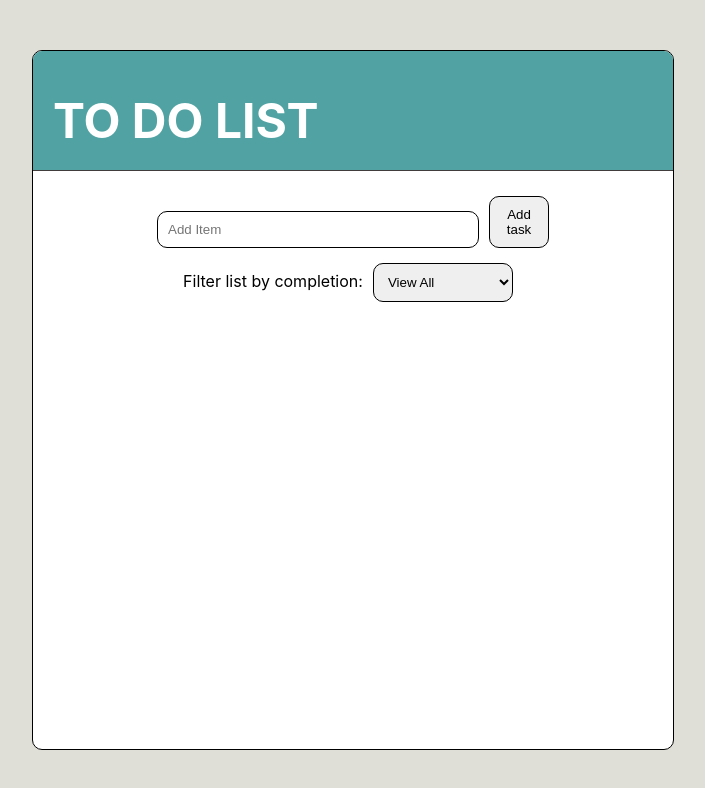
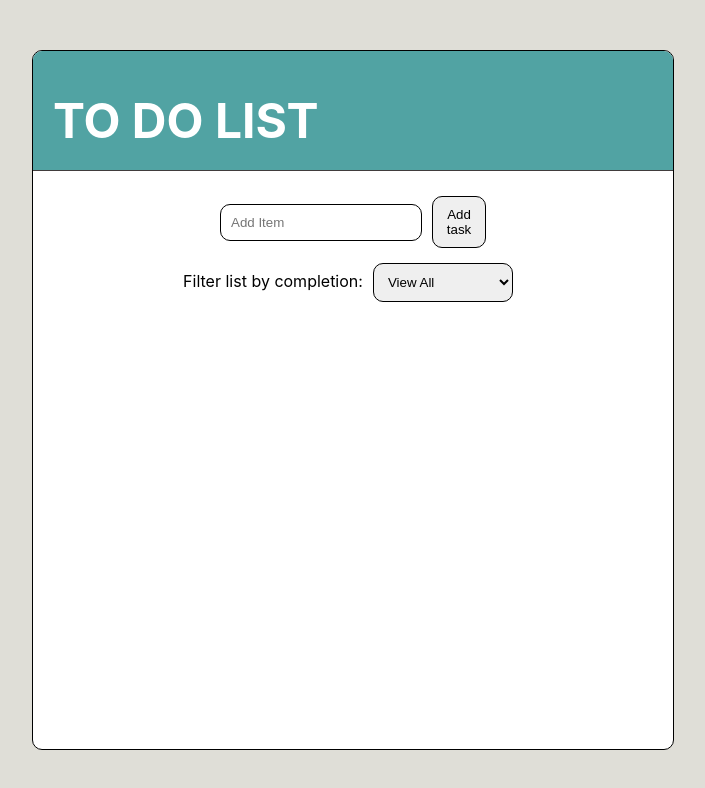
Before and after one commit to fan-shao/todo-list, a React (Create React App) app: page / in a window 1280 px wide. Shown: the top 788 px of the page, without its empty margins (287-992 px from the left). Built offline with nearby package versions, Linux system fonts and the light colour scheme.

Commit message:
modified css form size

```diff
--- a/src/App.css
+++ b/src/App.css
@@ -39,6 +39,18 @@ header {
   padding: 20px;
 }
 
+form {
+  display: flex;
+  justify-content: center;
+  align-items: center;
+  width: 60%;
+}
+.app__todo-input {
+  display: flex;
+  justify-content: center;
+  align-items: center;
+}
+
 .app__todo-input input,
 .app__todo-input button {
   padding: 10px;
@@ -52,7 +64,7 @@ header {
 }
 
 .app__todo-input button {
-  width: 10%;
+  width: 15%;
   transition: background-color 0.3 ease-in;
   -moz-transition: background-color 0.3s ease-in;
   -webkit-transition: background-color 0.3s ease-in;
```
